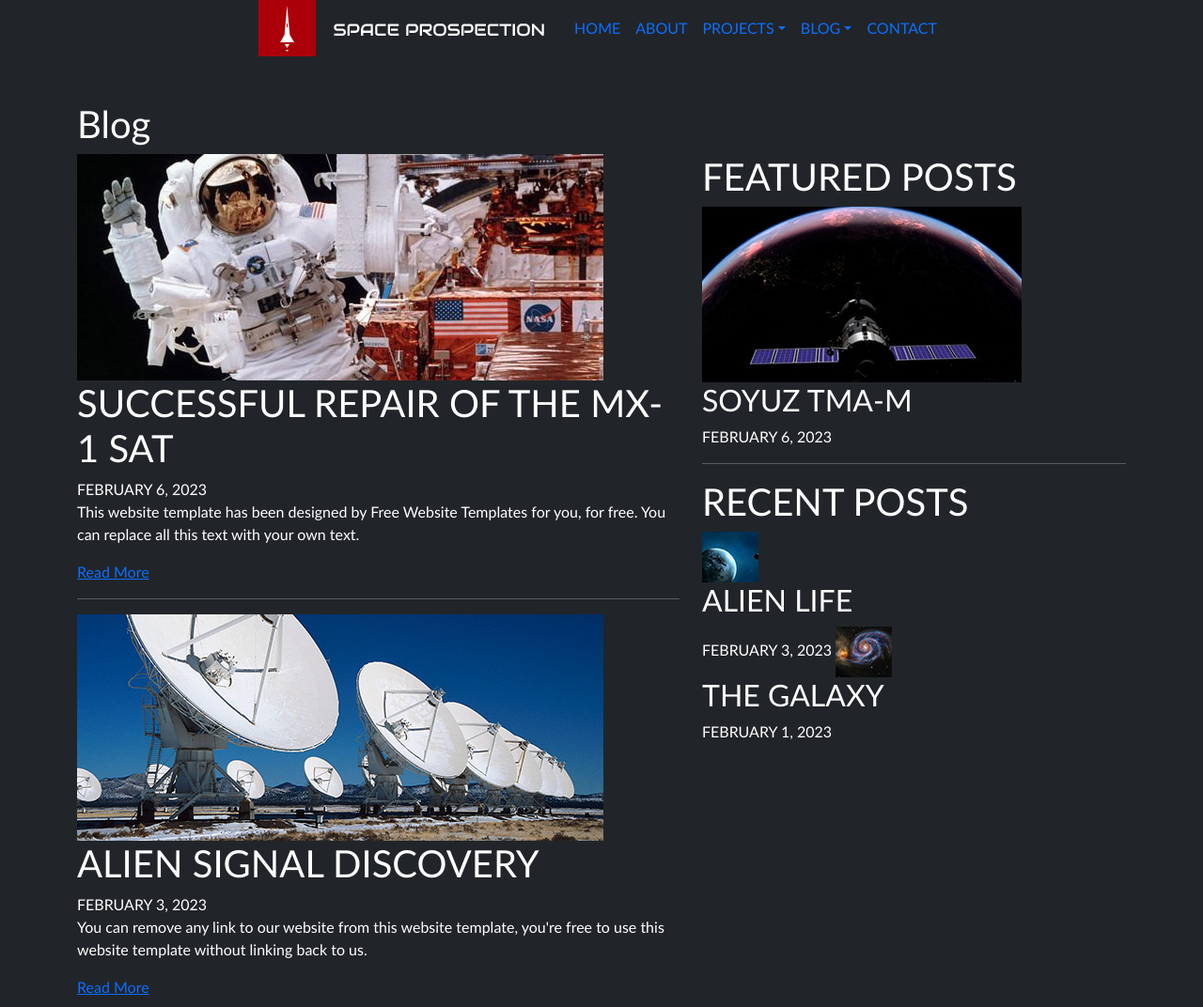
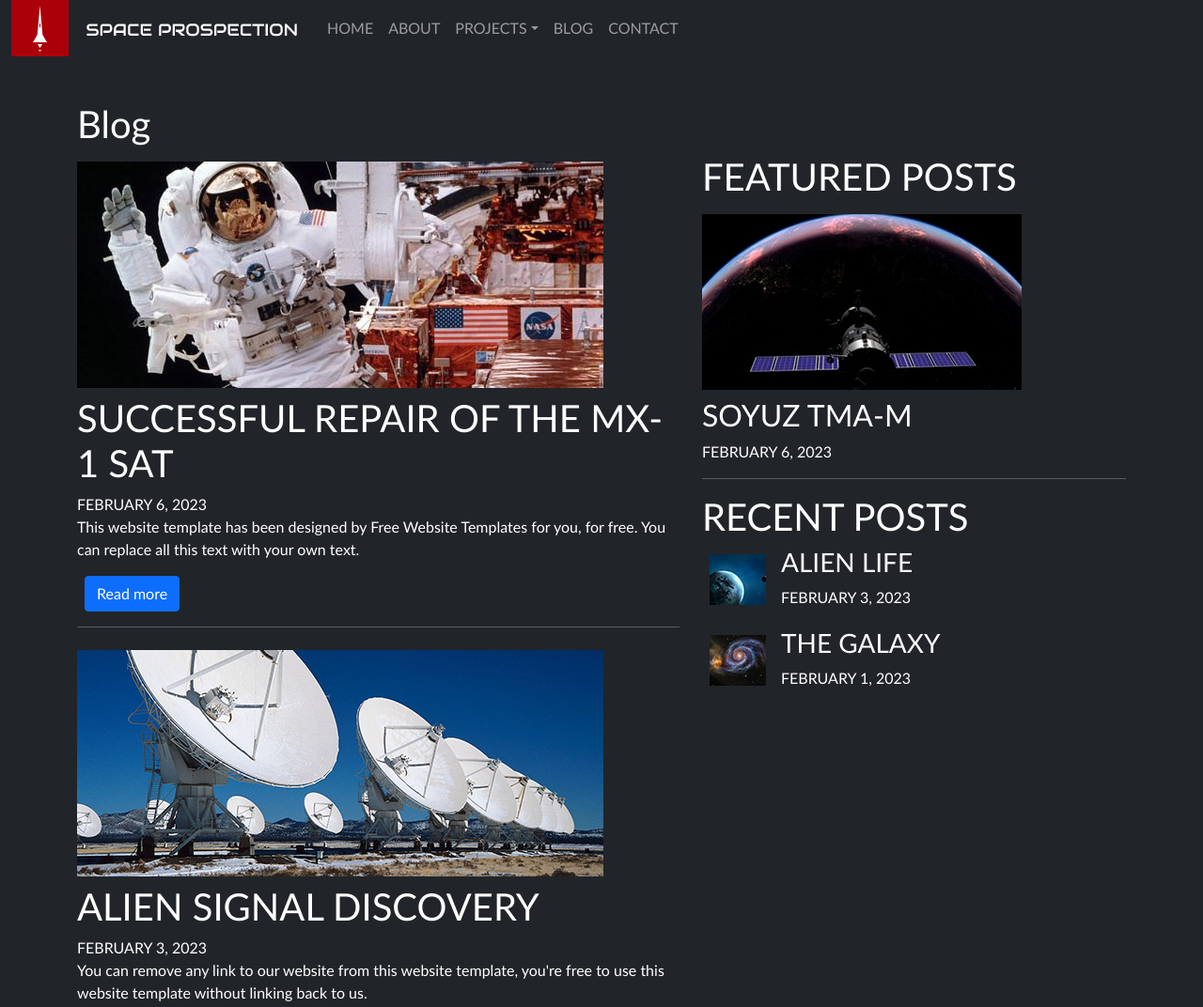
Before and after one commit to MaestreDniel/Soyuz-Bootstrap, a website: page src/blog.html in a window 1280 px wide. Shown: the top 1072 px of the page at 94% size. Drawn offline with nearby package versions, Linux system fonts and the light colour scheme.

Commit message:
Index y blog layout casi completado

```diff
--- a/src/blog.html
+++ b/src/blog.html
@@ -12,8 +12,13 @@
     <div id="page">
 
 			<header>
-        <nav class="navbar navbar-expand-sm bg-dark justify-content-center p-0">
+        <nav class="navbar navbar-expand-md p-0 navbar-dark bg-dark">
+          <div class="container-fluid">
             <a href="index.html" class="logo me-4"><img src="images/logo.png" alt=""></a>
+            <button class="navbar-toggler" type="button" data-bs-toggle="collapse" data-bs-target="#mynavbar">
+              <span class="navbar-toggler-icon"></span>
+            </button>
+            <div class="collapse navbar-collapse" id="mynavbar">
               <ul class="navbar-nav text-uppercase">
                 <li class="nav-item">
                   <a class="nav-link" href="index.html">Home</a>
@@ -22,48 +27,49 @@
                   <a class="nav-link" href="#">About</a>
                 </li>
                 <li class="nav-item dropdown">
-              <a class="nav-link dropdown-toggle" href="projects.html" id="navbarScrollingDropdown" role="button" data-bs-toggle="dropdown" aria-expanded="false">Projects</a>
+                  <a class="nav-link dropdown-toggle" href="#" id="navbarScrollingDropdown" role="button" data-bs-toggle="dropdown" aria-expanded="false">Projects</a>
                   <ul class="dropdown-menu" aria-labelledby="navbarScrollingDropdown">
-                <li><a class="dropdown-item" href="projects.html">Proj 1</a></li>
+                    <li><a class="dropdown-item" href="#">Proj 1</a></li>
+                    <li><a class="dropdown-item" href="#">Proj 2</a></li>
                   </ul>
                 </li>
                 <li class="nav-item dropdown">
-              <a class="nav-link dropdown-toggle" href="blog.html" id="navbarScrollingDropdown" role="button" data-bs-toggle="dropdown" aria-expanded="false">Blog</a>
-              <ul class="dropdown-menu" aria-labelledby="navbarScrollingDropdown">
-                <li><a class="dropdown-item" href="blog.html">Single post</a></li>
-              </ul>
+                  <a class="nav-link" href="blog.html">Blog</a>
                 </li>
                 <li class="nav-item">
                   <a class="nav-link" href="#">Contact</a>
                 </li>
               </ul>
+            </div>
+          </div>
         </nav>
       </header>
 
 			<main class="container">
 				<div class="my-5 row">
+
 					<h1>Blog</h1>
-					<div class="col-7">
+					<div class="col-xl-7 col-12">
 
-								<a href="singlepost.html"><img src="images/astronaut.jpg" alt=""></a>
+						<div class="py-2"><a href="#"><img src="images/astronaut.jpg" alt=""></a></div>
 						<h1>SUCCESSFUL REPAIR OF THE MX-1 SAT</h1>
 						<span>FEBRUARY 6, 2023</span>
 						<p>This website template has been designed by Free Website Templates for you, for free. You can replace all this text with your own text.</p>
-								<a href="singlepost.html" class="more">Read More</a>
+						<div class="ps-2"><a href="blog.html" class="btn btn-primary">Read more</a></div>
 
 						<hr>
 
-								<a href="singlepost.html"><img src="images/satellite-dish.jpg" alt=""></a>
+						<div class="py-2"><a href="#"><img src="images/satellite-dish.jpg" alt=""></a></div>
 						<h1>ALIEN SIGNAL DISCOVERY</h1>
 						<span>FEBRUARY 3, 2023</span>
 						<p>You can remove any link to our website from this website template, you're free to use this website template without linking back to us.</p>
-								<a href="singlepost.html" class="more">Read More</a>
+						<div class="ps-2"><a href="blog.html" class="btn btn-primary">Read more</a></div>
 
 					</div>
-					<div class="col-5">
+					<div class="col-xl-5 col-12">
 
 						<h1>FEATURED POSTS</h1>
-						<a href="singlepost.html"><img src="images/moon-satellite.jpg" alt=""></a>
+						<div class="py-2"><a href="#"><img src="images/moon-satellite.jpg" alt=""></a></div>
 						<h2>SOYUZ TMA-M</h2>
 						<span>FEBRUARY 6, 2023</span>
 
@@ -71,13 +77,22 @@
 
 						<h1>RECENT POSTS</h1>
 
-						<a href="singlepost.html"><img src="images/alien-life.jpg" alt=""></a>
-						<h2>ALIEN LIFE</h2>
-						<span>FEBRUARY 3, 2023</span>
+						<div class="d-flex flex-row mt-1">
+              <div class="p-2"><a href="#"><img src="images/alien-life.jpg" alt=""></a></div>
+              <div class="d-flex flex-column">
+                <div class="px-2"><h3>ALIEN LIFE</h3></div>
+                <div class="ps-2"><span>FEBRUARY 3, 2023</span></div>
+              </div>
+            </div>
 
-						<a href="singlepost.html"><img src="images/galaxy.jpg" alt=""></a>
-						<h2>THE GALAXY</h2>
-						<span>FEBRUARY 1, 2023</span>
+						<div class="d-flex flex-row mt-3">
+              <div class="p-2"><a href="#"><img src="images/galaxy.jpg" alt=""></a></div>
+              <div class="d-flex flex-column">
+                <div class="px-2"><h3>THE GALAXY</h3></div>
+                <div class="ps-2"><span>FEBRUARY 1, 2023</span></div>
+              </div>
+            </div>
+
 
 					</div>
 				</div>
```
Also changed, not shown: src/index.html (+29 -24 lines). Lines whose indentation alone changed are shown as unchanged.
